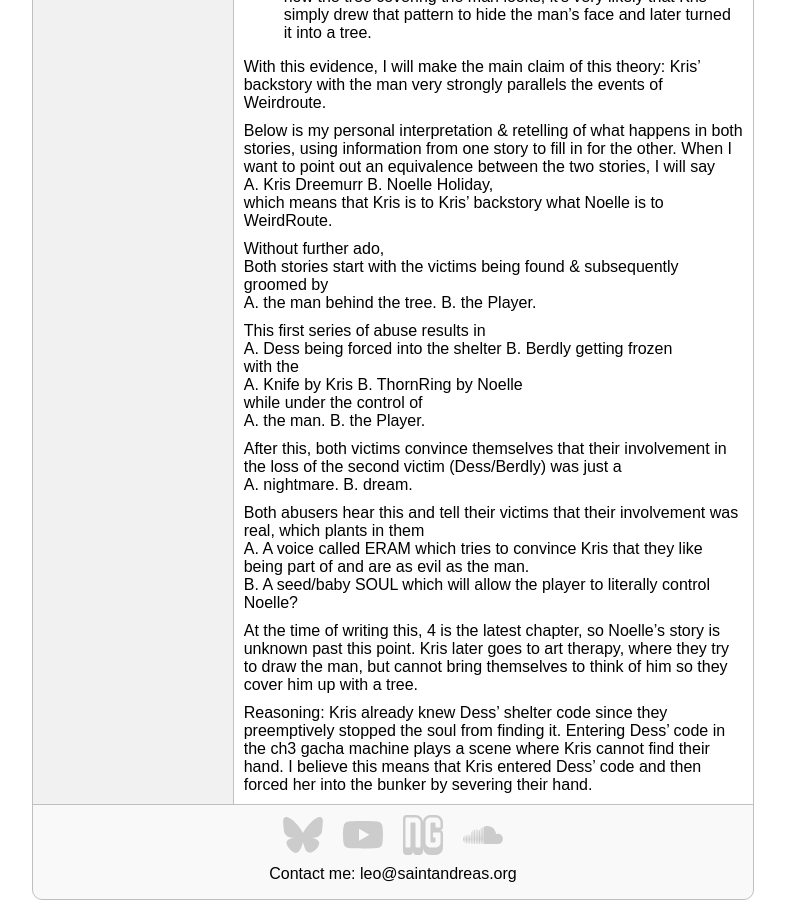
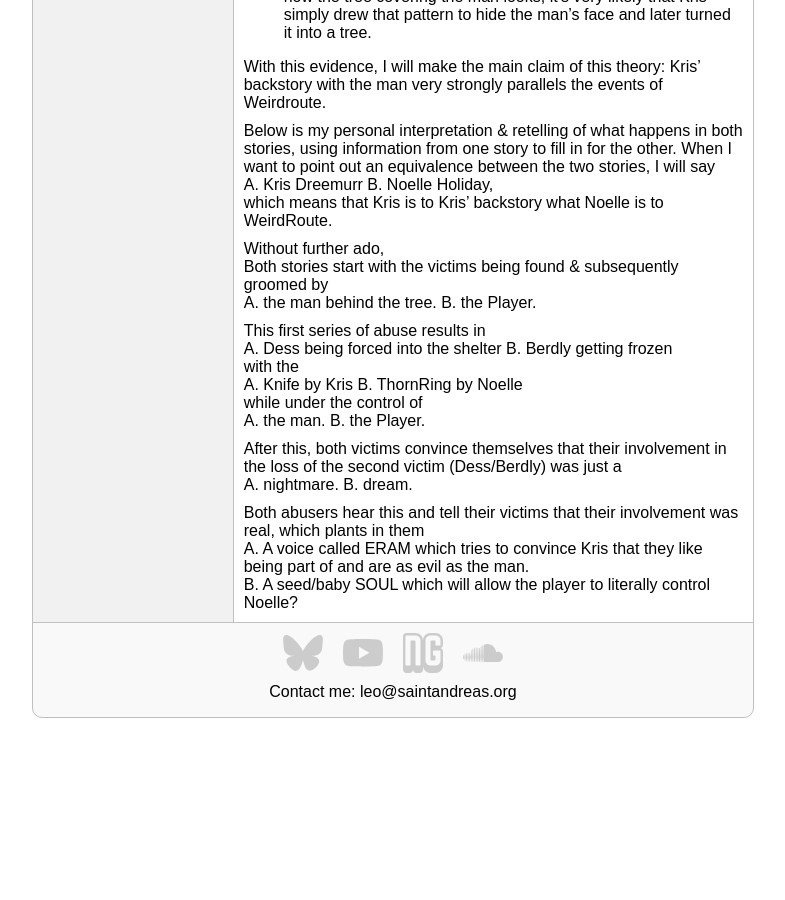
Before and after one commit to knselry/knselry.github.io, a Jekyll site: the page built from theories/deltarune/severgrave.markdown, in a window 1280 px wide and 900 px high, scrolled down 1953 px. Shown: the whole window, without its empty margins (247-1032 px from the left). Built offline with Jekyll 4.4.1, drawn with Linux system fonts in a browser that asks for light colours; after the commit the page ends 2671 px from its top, so only the background shows below that.

Commit message:
severgrave done fr now

```diff
--- a/theories/deltarune/severgrave.markdown
+++ b/theories/deltarune/severgrave.markdown
@@ -104,11 +104,3 @@ Both abusers hear this and tell their victims that their involvement
 was real, which plants in them<br/>
 A. A voice called ERAM which tries to convince Kris that they like being part of <Weird Route> and are as evil as the man.<br/>
 B. A seed/baby SOUL which will allow the player to literally control Noelle?
-
-At the time of writing this, 4 is the latest chapter, so Noelle's story is unknown past this point.
-Kris later goes to art therapy, where they try to draw the man, but cannot bring themselves to think of him so they cover him up with a tree.
-
-Reasoning:
-Kris already knew Dess' shelter code since they preemptively stopped the soul from finding it.
-Entering Dess' code in the ch3 gacha machine plays a scene where Kris cannot find their hand.
-I believe this means that Kris entered Dess' code and then forced her into the bunker by severing their hand.
```
